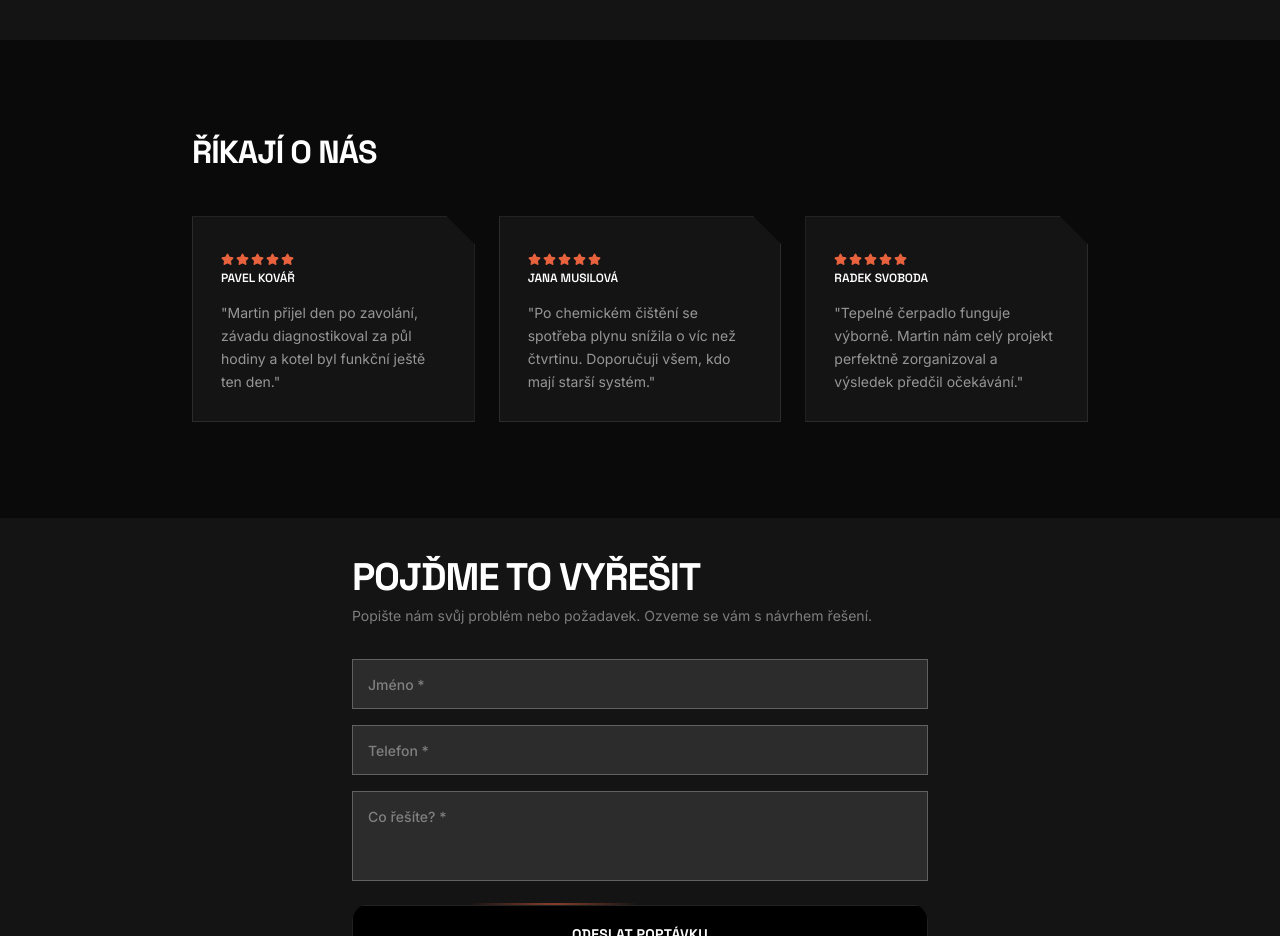
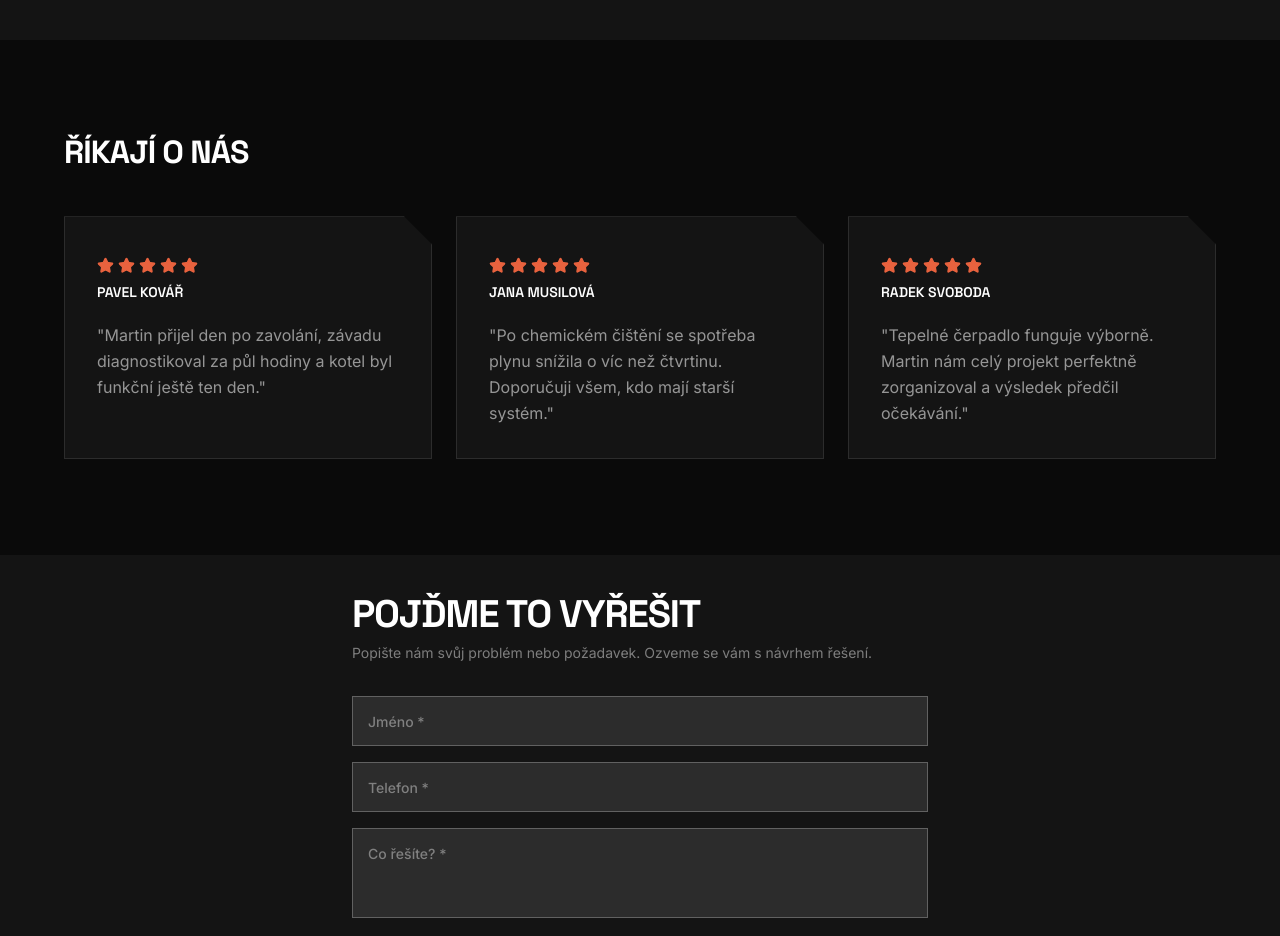
Before and after one commit to imgcode-art/topeni-v-cajku, a React (Vite) app: page / in a window 1280 px wide. Shown: the part 2040-2976 px from the top of the page. Built offline with nearby package versions, Linux system fonts and the light colour scheme.

Commit message:
Enlarge testimonial cards on home page for more visual weight

```diff
--- a/src/app/App.tsx
+++ b/src/app/App.tsx
@@ -1066,7 +1066,7 @@ function HomePage({ setPage }: { setPage: (p: Page) => void }) {
 
       {/* ── TESTIMONIALS ── */}
       <section style={{ background: INK }} className="py-16 md:py-24 px-6">
-        <div className="max-w-4xl mx-auto">
+        <div className="max-w-6xl mx-auto">
           <Reveal>
             <h2 className="font-bold text-white leading-none mb-12" style={{ fontFamily: FD, fontSize: "clamp(1.6rem,2.5vw,2.2rem)" }}>
               ŘÍKAJÍ O NÁS
@@ -1079,16 +1079,16 @@ function HomePage({ setPage }: { setPage: (p: Page) => void }) {
                 whileInView={{ opacity: 1, y: 0 }}
                 viewport={{ once: true, margin: "-40px" }}
                 transition={{ duration: 0.5, delay: i * 0.1, ease: [0.22, 1, 0.36, 1] }}
-                className="relative p-7 pt-9" style={{ background: "rgba(255,255,255,0.04)", border: "1px solid rgba(255,255,255,0.1)", clipPath: NOTCH_LG }}>
-                <div className="flex flex-col items-start mb-4">
-                  <div className="flex gap-0.5 mb-1">
+                className="relative p-8 pt-10" style={{ background: "rgba(255,255,255,0.04)", border: "1px solid rgba(255,255,255,0.1)", clipPath: NOTCH_LG }}>
+                <div className="flex flex-col items-start mb-5">
+                  <div className="flex gap-1 mb-2">
                     {Array.from({ length: t.stars }).map((_, j) => (
-                      <Star key={j} size={13} style={{ color: FIRE }} className="fill-current" />
+                      <Star key={j} size={17} style={{ color: FIRE }} className="fill-current" />
                     ))}
                   </div>
-                  <div className="text-xs font-semibold text-white uppercase tracking-normal" style={{ fontFamily: FD }}>{t.name}</div>
+                  <div className="text-sm font-semibold text-white uppercase tracking-normal" style={{ fontFamily: FD }}>{t.name}</div>
                 </div>
-                <p className="text-sm text-white/55 leading-relaxed" style={{ fontFamily: FB }}>"{t.text}"</p>
+                <p className="text-base text-white/55 leading-relaxed" style={{ fontFamily: FB }}>"{t.text}"</p>
               </motion.div>
             ))}
           </div>
```
